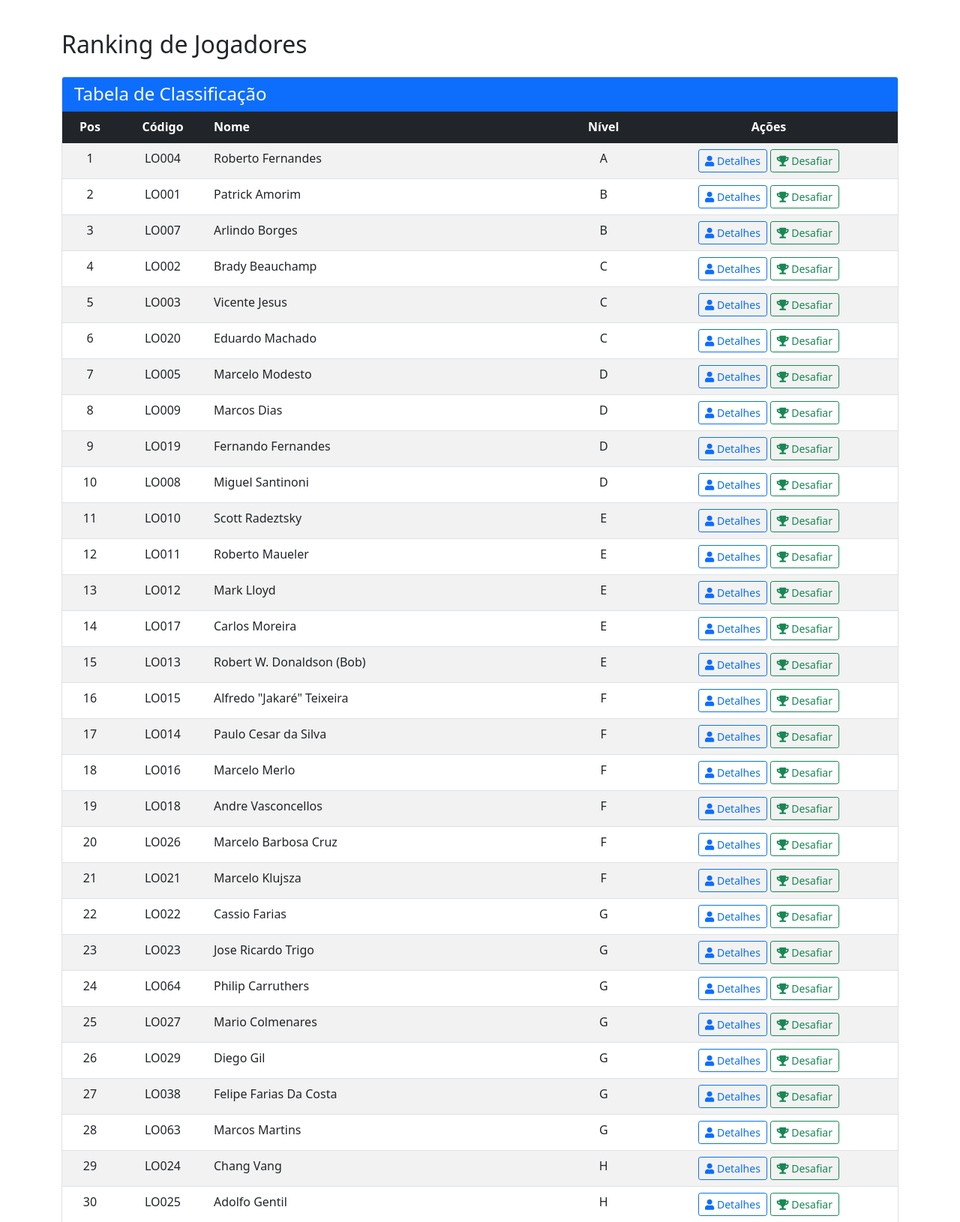
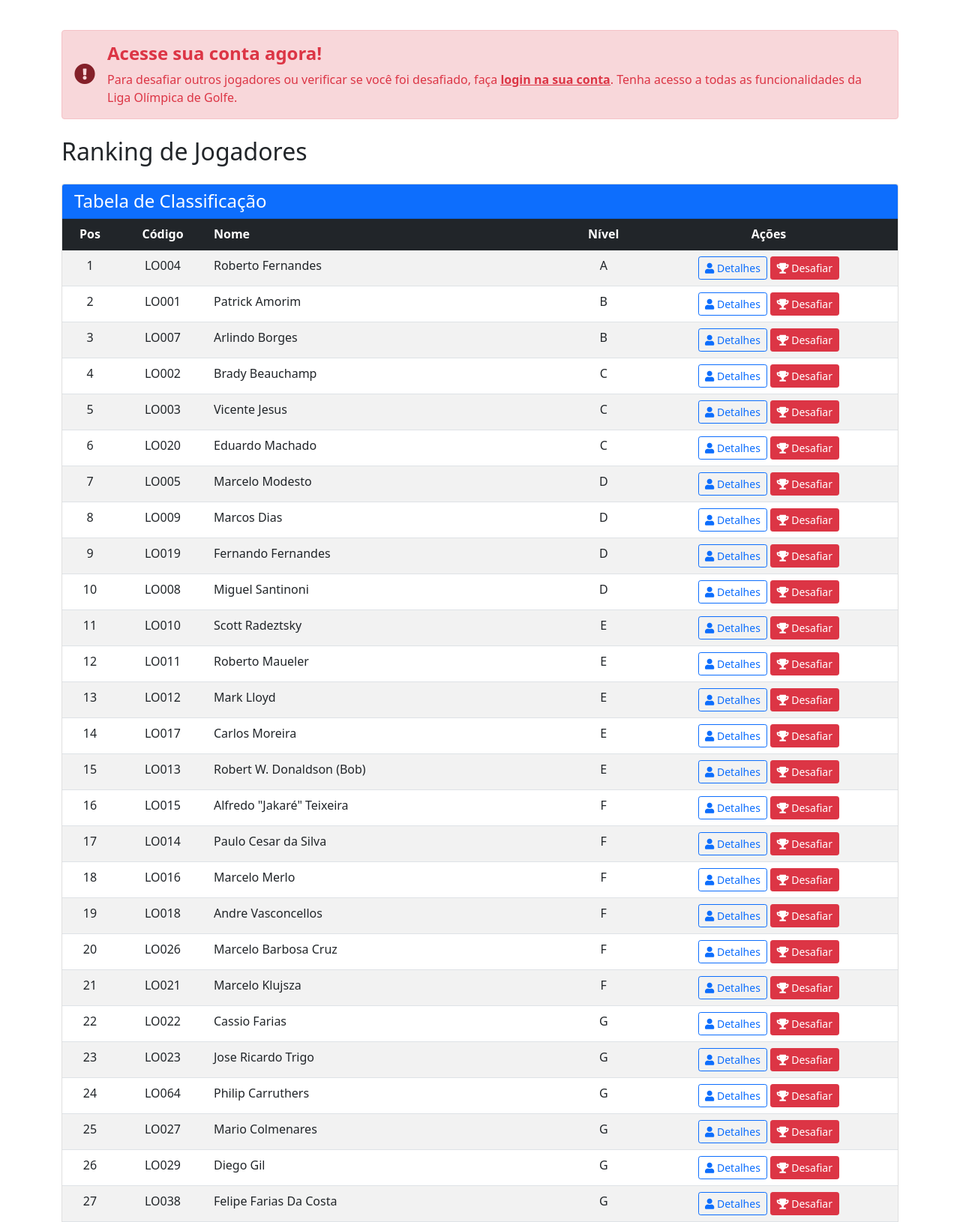
Before and after one commit to mauroto1000/ligaolimpicadegolfe, a Flask app: page / in a window 1280 px wide. Shown: the part 56-1686 px from the top of the page at 75% size. Run offline with Flask 3, Linux system fonts and the light colour scheme; data comes from the database, SQL or seed files in the repository.

Commit message:
Alerta de incentivo para fazer login na conta

```diff
--- a/templates/index.html
+++ b/templates/index.html
@@ -3,6 +3,18 @@
 {% block title %}Ranking - Liga Olímpica de Golfe{% endblock %}
 
 {% block content %}
+{% if 'user_id' not in session %}
+<div class="alert alert-danger mb-4">
+    <div class="d-flex align-items-center">
+        <i class="fas fa-exclamation-circle me-3 fs-3"></i>
+        <div>
+            <h4 class="alert-heading text-danger fw-bold">Acesse sua conta agora!</h4>
+            <p class="mb-0 text-danger">Para desafiar outros jogadores ou verificar se você foi desafiado, faça <a href="{{ url_for('login') }}" class="alert-link text-danger"><u>login na sua conta</u></a>. Tenha acesso a todas as funcionalidades da Liga Olímpica de Golfe.</p>
+        </div>
+    </div>
+</div>
+{% endif %}
+
 <div class="row">
     <div class="col-12 mb-3">
         <div class="d-flex justify-content-between align-items-center">
@@ -39,9 +51,15 @@
                                         <a href="{{ url_for('player_detail', player_id=player['id']) }}" class="btn btn-sm btn-outline-primary">
                                             <i class="fas fa-user"></i> <span class="d-none d-md-inline">Detalhes</span>
                                         </a>
+                                        {% if 'user_id' in session %}
                                         <a href="{{ url_for('new_challenge') }}?challenger_id={{ player['id'] }}" class="btn btn-sm btn-outline-success">
                                             <i class="fas fa-trophy"></i> <span class="d-none d-md-inline">Desafiar</span>
                                         </a>
+                                        {% else %}
+                                        <a href="{{ url_for('login') }}" class="btn btn-sm btn-danger" title="Faça login para desafiar">
+                                            <i class="fas fa-trophy"></i> <span class="d-none d-md-inline">Desafiar</span>
+                                        </a>
+                                        {% endif %}
                                     </div>
                                 </td>
                             </tr>
@@ -103,7 +121,9 @@
                                 <td class="text-center actions-cell">
                                     <div class="d-flex justify-content-center gap-1">
                                         <a href="{{ url_for('player_detail', player_id=player.id) }}" class="btn btn-sm btn-outline-info">Detalhes</a>
+                                        {% if 'user_id' in session and session.is_admin %}
                                         <a href="{{ url_for('reactivate_player', player_id=player.id) }}" class="btn btn-sm btn-outline-success">Reativar</a>
+                                        {% endif %}
                                     </div>
                                 </td>
                             </tr>
```
